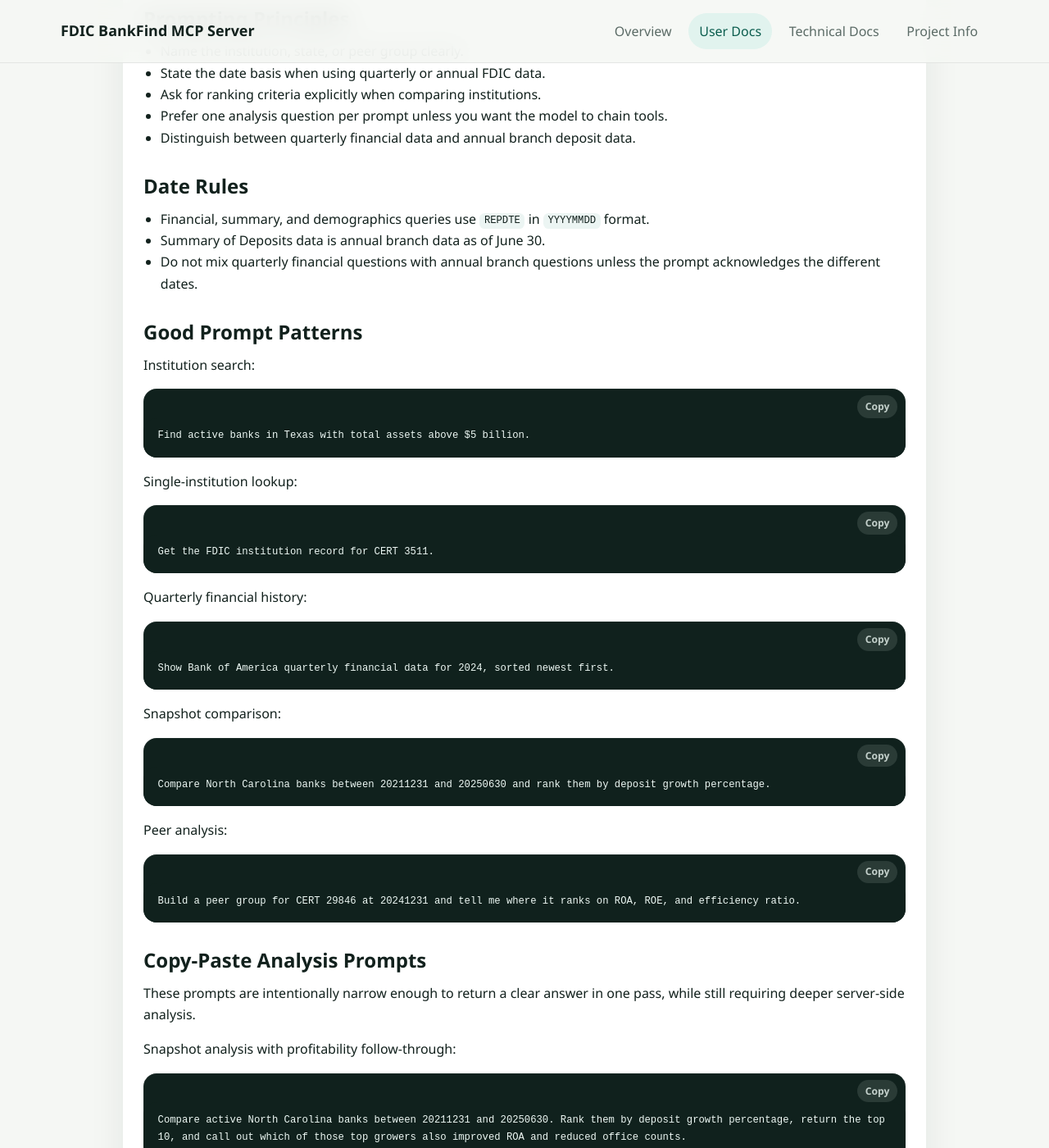
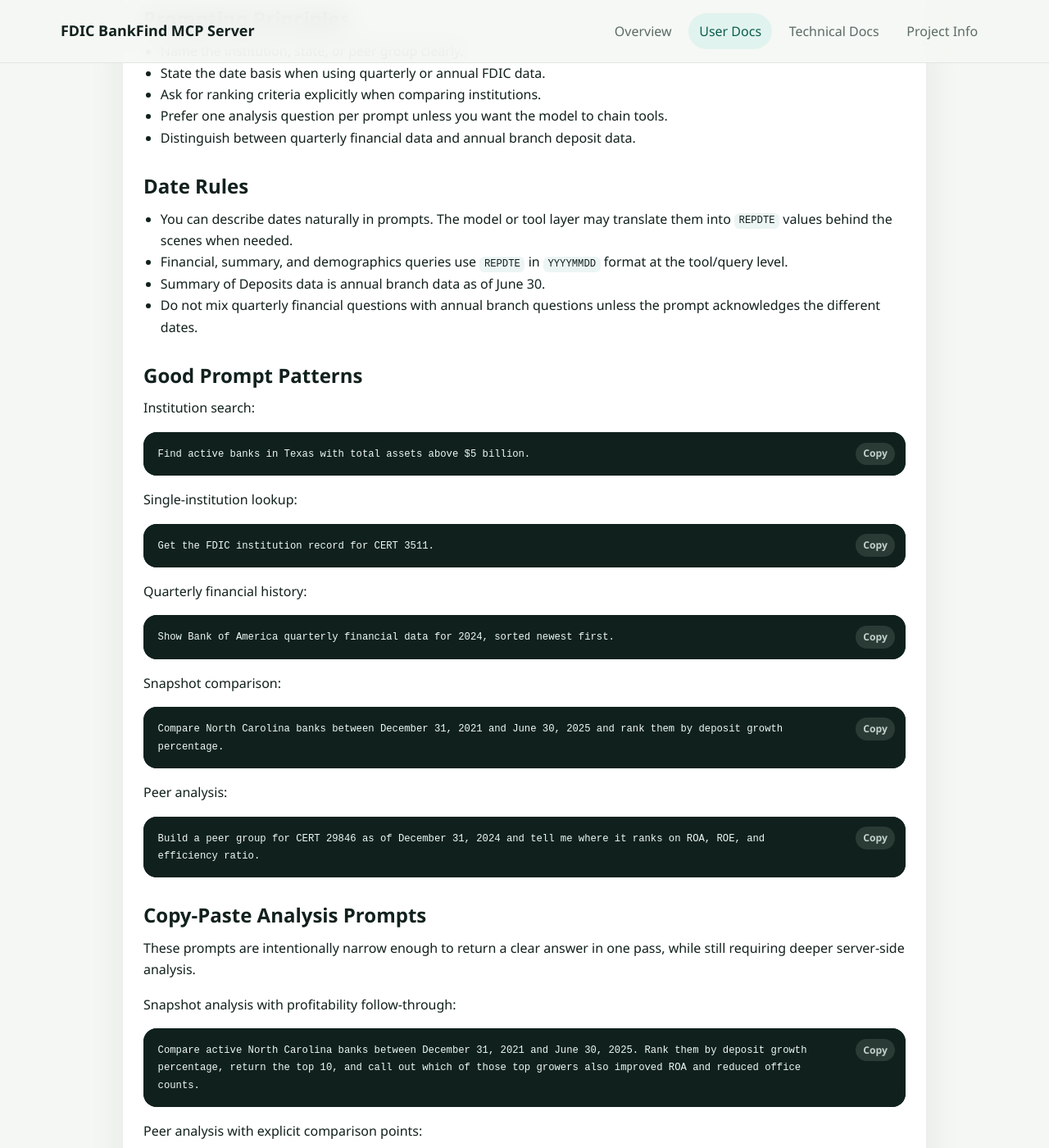
Before and after one commit to jflamb/fdic-mcp-server, a Jekyll site: the page built from docs/prompting-guide.md, in a window 1280 px wide and 1400 px high, scrolled down 458 px. Shown: the whole window at 82% size. Built offline with Jekyll 4.4.1, drawn with Linux system fonts in a browser that asks for light colours; some of the changed text lies outside the part shown.

Commit message:
Adjust docs code block button layout (#32)
* Adjust docs code block button layout

* Clarify prompt date guidance

````diff
--- a/docs/assets/css/docs.css
+++ b/docs/assets/css/docs.css
@@ -215,6 +215,7 @@ a:hover {
 }
 
 .code-block {
+  position: relative;
   margin-bottom: 1rem;
   overflow: hidden;
   border-radius: var(--radius-md);
@@ -222,13 +223,10 @@ a:hover {
   box-shadow: inset 0 0 0 1px rgba(255, 255, 255, 0.04);
 }
 
-.code-block__toolbar {
-  display: flex;
-  justify-content: flex-end;
-  padding: 0.5rem 0.65rem 0;
-}
-
 .code-block .copy-button {
+  position: absolute;
+  top: 0.8rem;
+  right: 0.8rem;
   border: 0;
   border-radius: 999px;
   background: rgba(225, 243, 238, 0.12);
@@ -253,7 +251,7 @@ a:hover {
 
 .code-block pre {
   margin-bottom: 0;
-  padding-top: 0.65rem;
+  padding-right: 7.5rem;
   box-shadow: none;
 }
 
--- a/docs/assets/js/docs.js
+++ b/docs/assets/js/docs.js
@@ -12,16 +12,12 @@ document.addEventListener("DOMContentLoaded", () => {
     block.parentNode.insertBefore(wrapper, block);
     wrapper.appendChild(block);
 
-    const toolbar = document.createElement("div");
-    toolbar.className = "code-block__toolbar";
-    wrapper.insertBefore(toolbar, block);
-
     const button = document.createElement("button");
     button.type = "button";
     button.className = "copy-button";
     button.textContent = "Copy";
     button.setAttribute("aria-label", "Copy code block");
-    toolbar.appendChild(button);
+    wrapper.appendChild(button);
 
     button.addEventListener("click", async () => {
       const content = code.innerText;
--- a/docs/prompting-guide.md
+++ b/docs/prompting-guide.md
@@ -22,7 +22,8 @@ This server works best when prompts are explicit about the dataset, time basis,
 
 ## Date Rules
 
-- Financial, summary, and demographics queries use `REPDTE` in `YYYYMMDD` format.
+- You can describe dates naturally in prompts. The model or tool layer may translate them into `REPDTE` values behind the scenes when needed.
+- Financial, summary, and demographics queries use `REPDTE` in `YYYYMMDD` format at the tool/query level.
 - Summary of Deposits data is annual branch data as of June 30.
 - Do not mix quarterly financial questions with annual branch questions unless the prompt acknowledges the different dates.
 
@@ -49,13 +50,13 @@ Show Bank of America quarterly financial data for 2024, sorted newest first.
 Snapshot comparison:
 
 ```text
-Compare North Carolina banks between 20211231 and 20250630 and rank them by deposit growth percentage.
+Compare North Carolina banks between December 31, 2021 and June 30, 2025 and rank them by deposit growth percentage.
 ```
 
 Peer analysis:
 
 ```text
-Build a peer group for CERT 29846 at 20241231 and tell me where it ranks on ROA, ROE, and efficiency ratio.
+Build a peer group for CERT 29846 as of December 31, 2024 and tell me where it ranks on ROA, ROE, and efficiency ratio.
 ```
 
 ## Copy-Paste Analysis Prompts
@@ -65,25 +66,25 @@ These prompts are intentionally narrow enough to return a clear answer in one pa
 Snapshot analysis with profitability follow-through:
 
 ```text
-Compare active North Carolina banks between 20211231 and 20250630. Rank them by deposit growth percentage, return the top 10, and call out which of those top growers also improved ROA and reduced office counts.
+Compare active North Carolina banks between December 31, 2021 and June 30, 2025. Rank them by deposit growth percentage, return the top 10, and call out which of those top growers also improved ROA and reduced office counts.
 ```
 
 Peer analysis with explicit comparison points:
 
 ```text
-Build a peer group for CERT 29846 at 20241231. Report its rank and percentile for total assets, ROA, efficiency ratio, and loan-to-deposit ratio, then compare the bank to peer medians on those same metrics.
+Build a peer group for CERT 29846 as of December 31, 2024. Report its rank and percentile for total assets, ROA, efficiency ratio, and loan-to-deposit ratio, then compare the bank to peer medians on those same metrics.
 ```
 
 Time-series analysis with warning-aware output:
 
 ```text
-Analyze Texas banks from 20221231 through 20241231 using time-series mode. Identify institutions with sustained asset-growth streaks, then among those flag any bank that also had a multi-quarter ROA decline. Limit the answer to the five clearest examples and include any warnings that affect interpretation.
+Analyze Texas banks from December 31, 2022 through December 31, 2024 using time-series mode. Identify institutions with sustained asset-growth streaks, then among those flag any bank that also had a multi-quarter ROA decline. Limit the answer to the five clearest examples and include any warnings that affect interpretation.
 ```
 
 Focused branch-versus-balance-sheet question:
 
 ```text
-Compare South Carolina banks between 20211231 and 20250630. Find banks with positive asset growth and lower office counts, then rank them by deposits-per-office improvement and summarize whether the growth looks branch-supported or mainly balance-sheet driven.
+Compare South Carolina banks between December 31, 2021 and June 30, 2025. Find banks with positive asset growth and lower office counts, then rank them by deposits-per-office improvement and summarize whether the growth looks branch-supported or mainly balance-sheet driven.
 ```
 
 ## Prompting Pitfalls
````
Also changed, not shown: tasks/lessons.md (+2 -0 lines).
